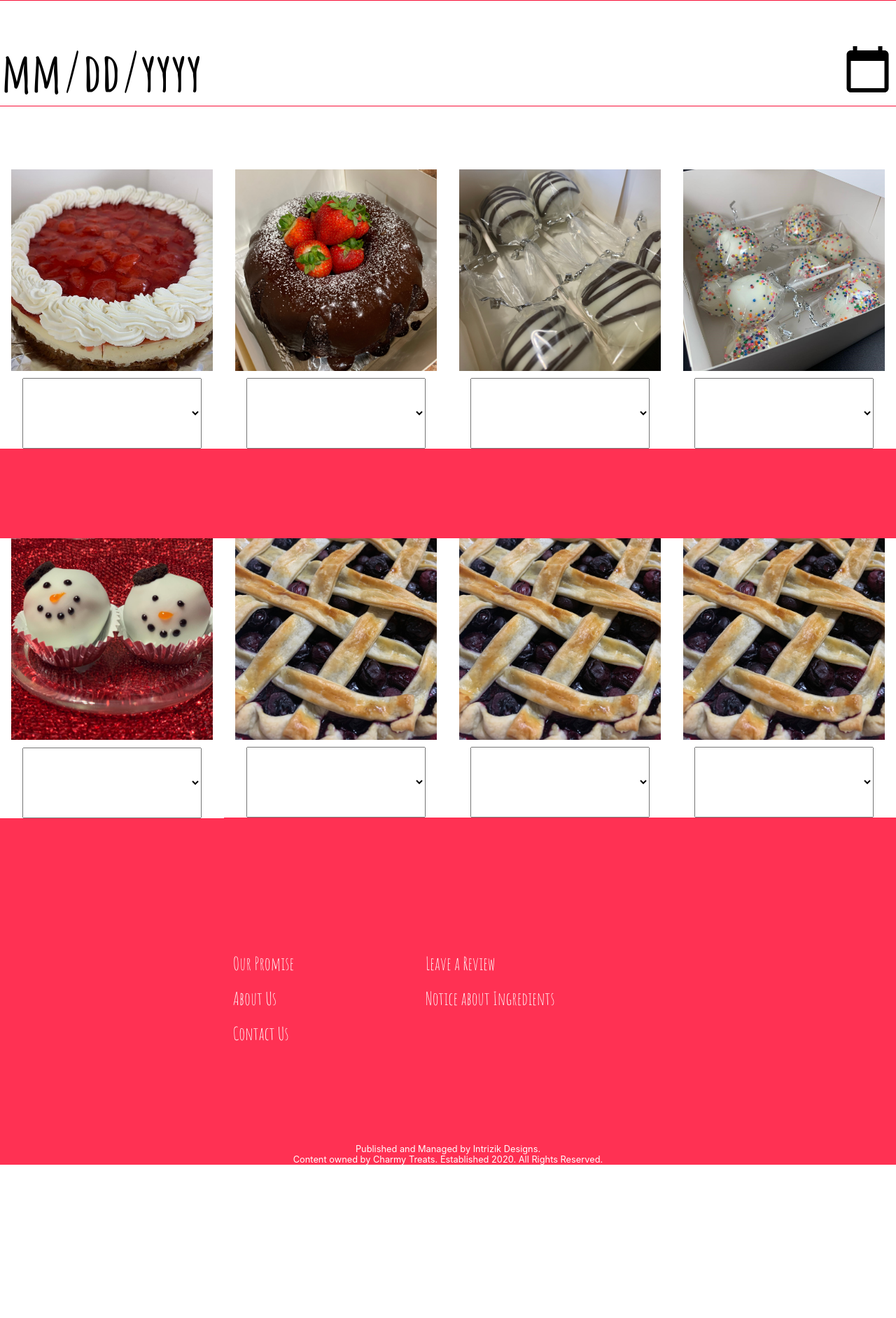
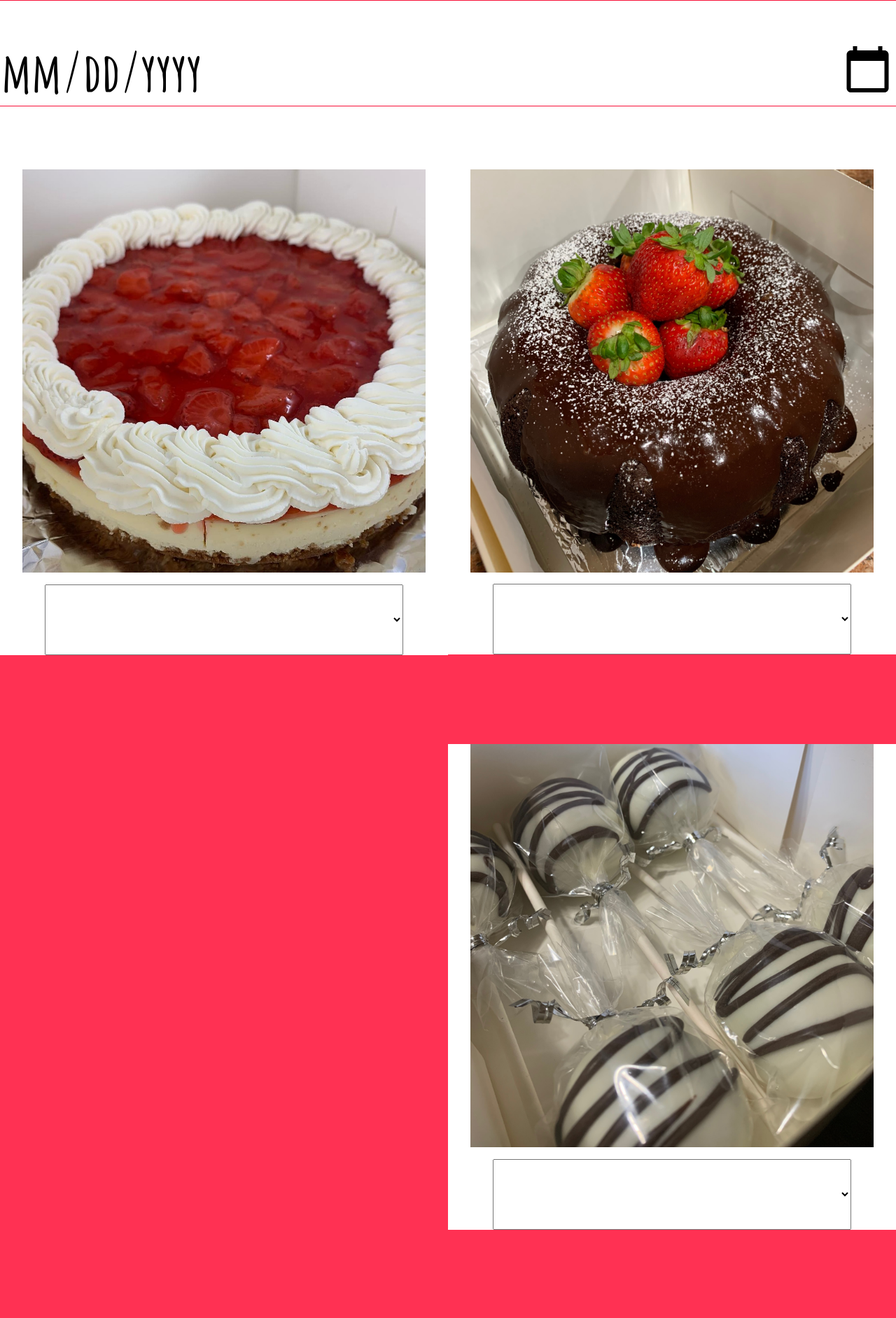
Before and after one commit to jas010i/charmy_treatss, a PHP site: page /treat-order-form.html in a window 1280 px wide. Shown: the part 1167-3050 px from the top of the page at 70% size. Before the commit the page ends 2831 px from the top, so only its background shows below. Run offline with PHP 8.4, Linux system fonts and the light colour scheme.

Commit message:
Update treats.css

```diff
--- a/StyleSheets/treats.css
+++ b/StyleSheets/treats.css
@@ -93,7 +93,7 @@ form {
 }
 
 #treat-card {
-    width: 25%;
+    width: 50%;
     float: left;
     background-color: white;
     padding: 0 0 0 0;
```
